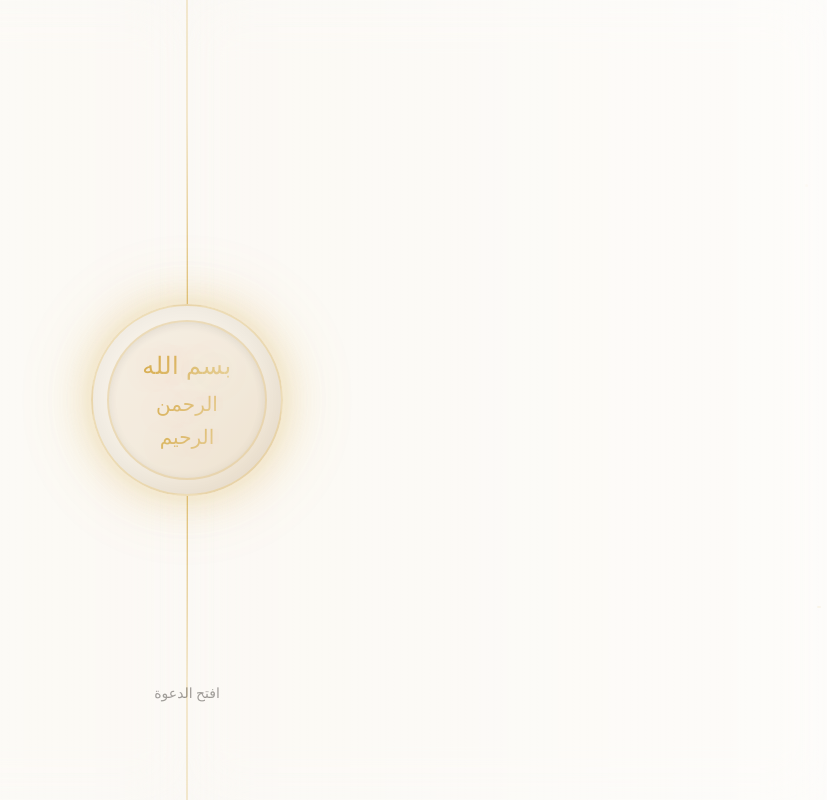
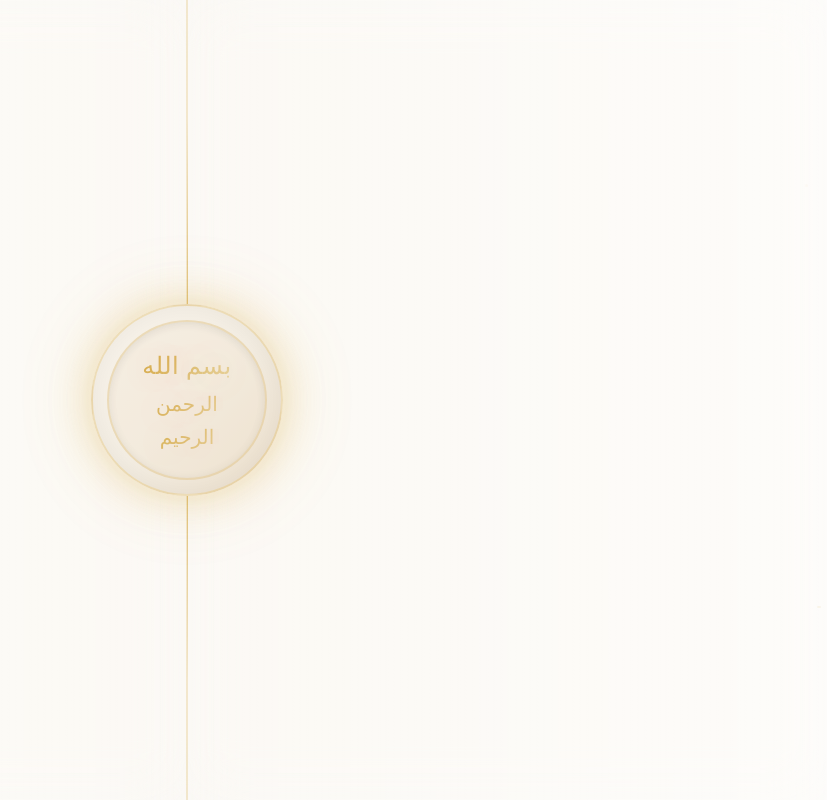
Before and after one commit to KaremBenChikha/weddingInvitationWebsiteHero, a Next.js app: page / in a window 1280 px wide. Shown: the top 800 px of the page, without its empty margins (453-1280 px from the left). Built offline with nearby package versions, Linux system fonts and the light colour scheme; a web font is replaced by a local one.

Commit message:
fix: remove arabic hint text from envelope

```diff
--- a/src/components/EnvelopeReveal.tsx
+++ b/src/components/EnvelopeReveal.tsx
@@ -321,18 +321,6 @@ export function EnvelopeReveal({ onDismiss }: EnvelopeRevealProps) {
             )}
           </AnimatePresence>
 
-          {/* Hint text */}
-          {stage === "idle" && (
-            <motion.p
-              className="absolute bottom-24 left-1/2 -translate-x-1/2 font-body text-sm text-text/50 animate-gold-shimmer z-20"
-              initial={{ opacity: 0 }}
-              animate={{ opacity: 1 }}
-              transition={{ delay: 1 }}
-            >
-              {CONTENT.envelopeHintAr}
-            </motion.p>
-          )}
-
 
         </motion.div>
       )}
```
